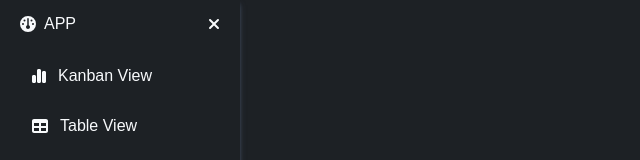
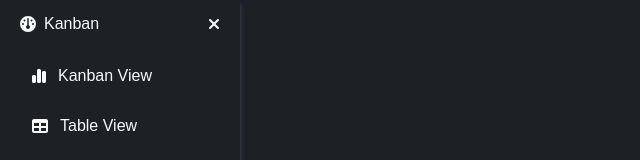
Before and after one commit to sijilsasidharan/React-Kanban, a React (Vite) app: page / in a window 1280 px wide. Shown: the top 160 px of the page, without its empty margins (0-640 px from the left). Built offline with nearby package versions, Linux system fonts and the light colour scheme.

Commit message:
Sidebar changes

```diff
--- a/src/components/core/SideBar.tsx
+++ b/src/components/core/SideBar.tsx
@@ -9,7 +9,7 @@ const SideBar = () => {
       <div className="toolbar">
         <div className="flex items-center gap-2">
           <FontAwesomeIcon icon={faDashboard} />
-          <span>APP</span>
+          <h2>Kanban</h2>
         </div>
         <FontAwesomeIcon icon={faClose} />
       </div>
```
